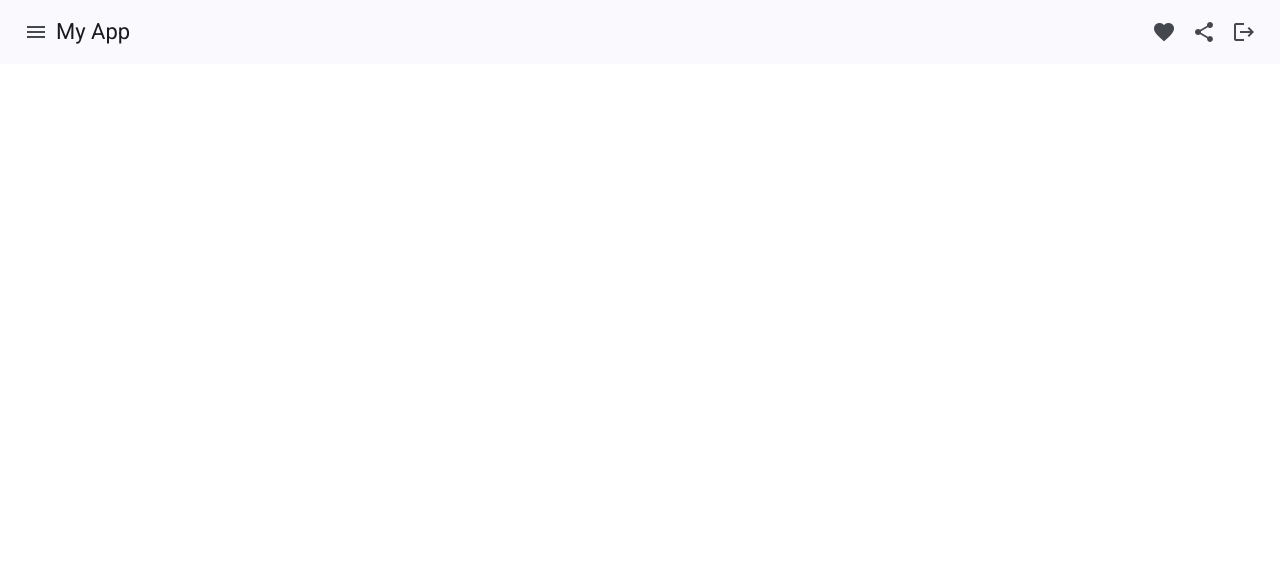
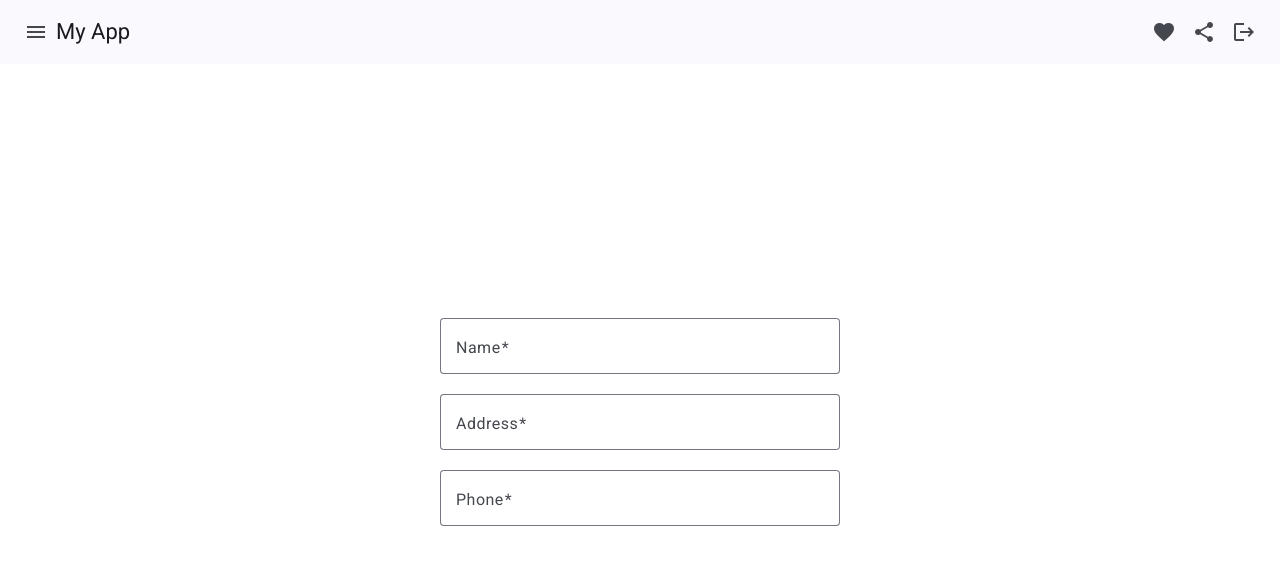
Before and after one commit to Albert-sudo-22/login-angular-mat, an Angular app: page /user/1 in a window 1280 px wide. Shown: the top 564 px of the page. Built offline with nearby package versions, Linux system fonts and the light colour scheme; no server answers.

Commit message:
update display user value on form field

```diff
--- a/src/app/login/login.component.html
+++ b/src/app/login/login.component.html
@@ -9,7 +9,6 @@
         [formControl]="emailFormControl"
         [errorStateMatcher]="matcher"
         placeholder="Ex. pat@example.com"
-        pattern="^[a-z0-9._%+-]+@[a-z0-9.-]+\.[a-z]{2,4}$"
       />
       @if (emailFormControl.hasError('email') && !emailFormControl.hasError('required') || emailFormControl.hasError('pattern')) {
         <mat-error>Please enter a valid email address</mat-error>
--- a/src/app/user/user.component.html
+++ b/src/app/user/user.component.html
@@ -37,54 +37,54 @@
     </mat-card>
   </div>
 
-<div class="detail-container" *ngIf="user">
+  <div class="detail-container">
     <div class="form-container">
-    <form class="example-form">
+      <form class="example-form" [formGroup]="pForm">
         <mat-form-field class="example-full-width" appearance="outline">
           <mat-label>Name</mat-label>
           <input
             matInput
-          [formControl]="nameFormControl"
+            formControlName="name"
             [errorStateMatcher]="matcher"
             placeholder="Ex. John Doe"
             pattern="^[a-zA-Z\s]+$"
           />
-        @if (nameFormControl.hasError('pattern')) {
-          <mat-error>Please enter a valid name</mat-error>
-        }
-        @if (nameFormControl.hasError('required')) {
-          <mat-error>Name is <strong>required</strong></mat-error>
-        }
+          <mat-error *ngIf="pForm.get('name')?.hasError('pattern')">
+            Please enter a valid name
+          </mat-error>
+          <mat-error *ngIf="pForm.get('name')?.hasError('required')">
+            Name is <strong>required</strong>
+          </mat-error>
         </mat-form-field>
 
         <mat-form-field class="example-full-width" appearance="outline">
           <mat-label>Address</mat-label>
           <input
             matInput
-          [formControl]="adressFormControl"
+            formControlName="address"
             [errorStateMatcher]="matcher"
             placeholder="Ex. Number 1,..."
           />
-        @if (adressFormControl.hasError('required')) {
-          <mat-error>Adress is <strong>required</strong></mat-error>
-        }
+          <mat-error *ngIf="pForm.get('address')?.hasError('required')">
+            Address is <strong>required</strong>
+          </mat-error>
         </mat-form-field>
 
         <mat-form-field class="example-full-width" appearance="outline">
           <mat-label>Phone</mat-label>
           <input
-          matInput #input maxlength="12"
-          [formControl]="phoneFormControl"
+            matInput
+            formControlName="phone"
             [errorStateMatcher]="matcher"
             placeholder="Ex. 1234..."
-          pattern="^[+]*[(]{0,1}[0-9]{1,4}[)]{0,1}[-\s\./0-9]*$"
+            pattern="^[+]*[(]?[0-9]{1,4}[)]?[-\s./0-9]*$"
           />
-        @if (phoneFormControl.hasError('pattern')) {
-          <mat-error>Please enter a valid phone number</mat-error>
-        }
-        @if (phoneFormControl.hasError('required')) {
-          <mat-error>Phone number is <strong>required</strong></mat-error>
-        }
+          <mat-error *ngIf="pForm.get('phone')?.hasError('pattern')">
+            Please enter a valid phone number
+          </mat-error>
+          <mat-error *ngIf="pForm.get('phone')?.hasError('required')">
+            Phone number is <strong>required</strong>
+          </mat-error>
         </mat-form-field>
       </form>
     </div>
--- a/src/app/user/user.component.ts
+++ b/src/app/user/user.component.ts
@@ -8,7 +8,8 @@ import { MatCardModule } from '@angular/material/card';
 import {MatToolbarModule} from '@angular/material/toolbar';
 import {MatIconModule} from '@angular/material/icon';
 import { ErrorStateMatcher } from '@angular/material/core';
-import { FormControl, FormGroupDirective, FormsModule, NgForm, ReactiveFormsModule, Validators } from '@angular/forms';
+import { FormControl, FormGroup, FormGroupDirective, FormsModule,
+  NgForm, ReactiveFormsModule, Validators } from '@angular/forms';
 import { MatFormFieldModule } from '@angular/material/form-field';
 import { MatInputModule } from '@angular/material/input';
 import {MatGridListModule} from '@angular/material/grid-list';
@@ -32,13 +33,18 @@ export class MyErrorStateMatcher implements ErrorStateMatcher {
 export class UserComponent {
   user!: User;
   Id?: number;
-  constructor(private router: Router, private userService: UserService, private route: ActivatedRoute,) {}
 
-  nameFormControl = new FormControl('', [Validators.required, Validators.pattern("^[a-zA-Z\s]+$")]);
-  adressFormControl = new FormControl('', [Validators.required]);
-  phoneFormControl = new FormControl('', [Validators.required,
-    Validators.pattern("^[+]*[(]{0,1}[0-9]{1,4}[)]{0,1}[-\s\./0-9]*$")]);
+  pForm: FormGroup = new FormGroup({
+    name: new FormControl('', [Validators.required, Validators.pattern("^[a-zA-Z\s]+$")]),
+    phone: new FormControl('', [Validators.required,
+      Validators.pattern("^[+]*[(]?[0-9]{1,4}[)]?[-\s./0-9]*$")
+    ]),
+    address: new FormControl('', [Validators.required]),
+  });
+
   matcher = new MyErrorStateMatcher();
+
+  constructor(private router: Router, private userService: UserService, private route: ActivatedRoute) {}
 
   ngOnInit(): void {
     this.route.params.subscribe(params => {
@@ -48,8 +54,11 @@ export class UserComponent {
     this.userService.fetchUsers().subscribe(
       (data) => {
         this.user = data.users.find((u: User) => u.id == this.Id);
-        this.nameFormControl.setValue(this.user.firstName + " " + this.user.lastName)
-        this.phoneFormControl.setValue(this.user.phone)
+        this.pForm.setValue({
+          name: `${this.user.firstName} ${this.user.lastName}`,
+          phone: this.user.phone,
+          address: this.user.address.address + ", " + this.user.address.city,
+        });
       },
       (error) => {
         console.error('Error fetching users', error);
@@ -57,9 +66,7 @@ export class UserComponent {
     );
   }
 
-
   logOut(): void {
     this.router.navigate(['/login']);
   }
-
 }
```
Lines whose indentation alone changed are shown as unchanged.
